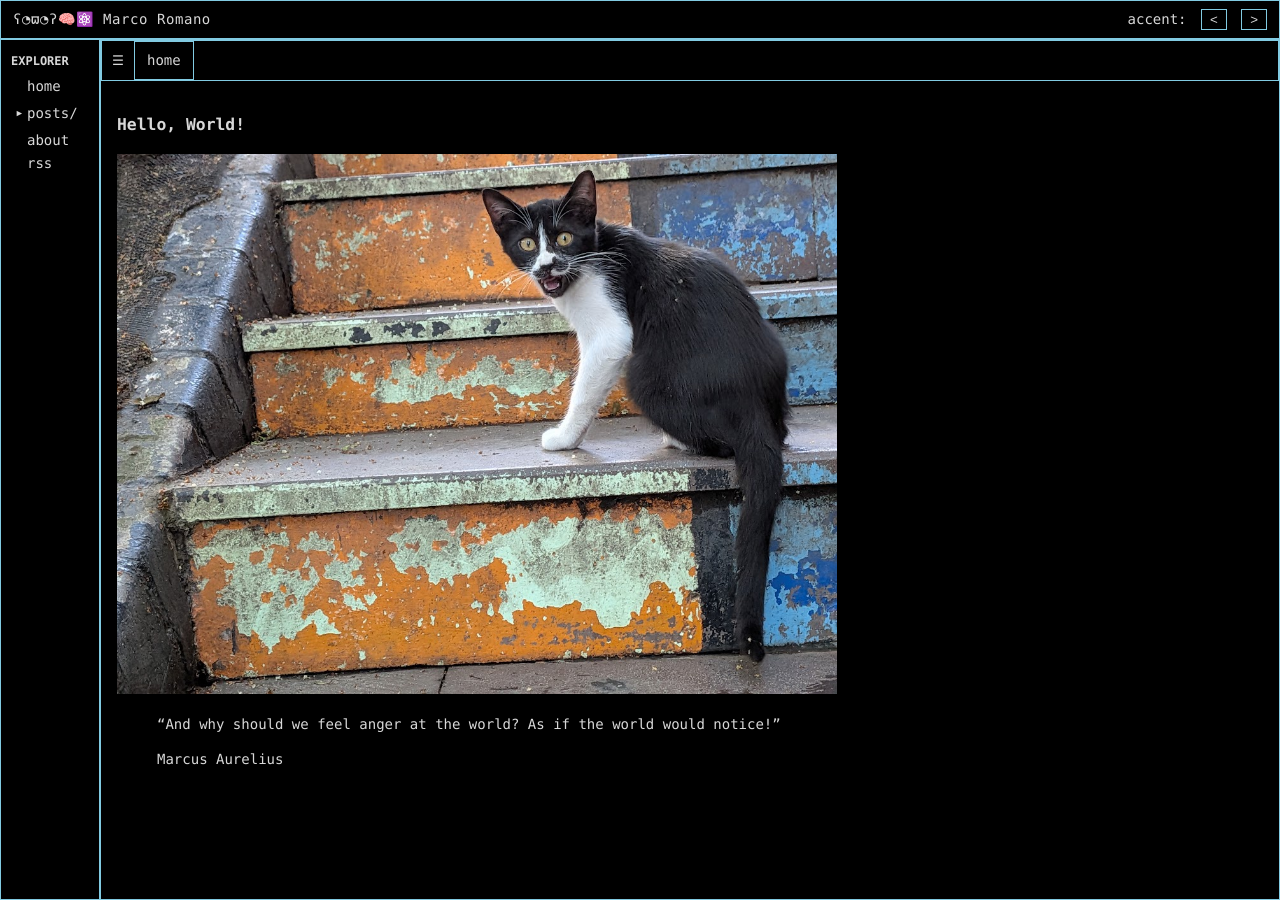
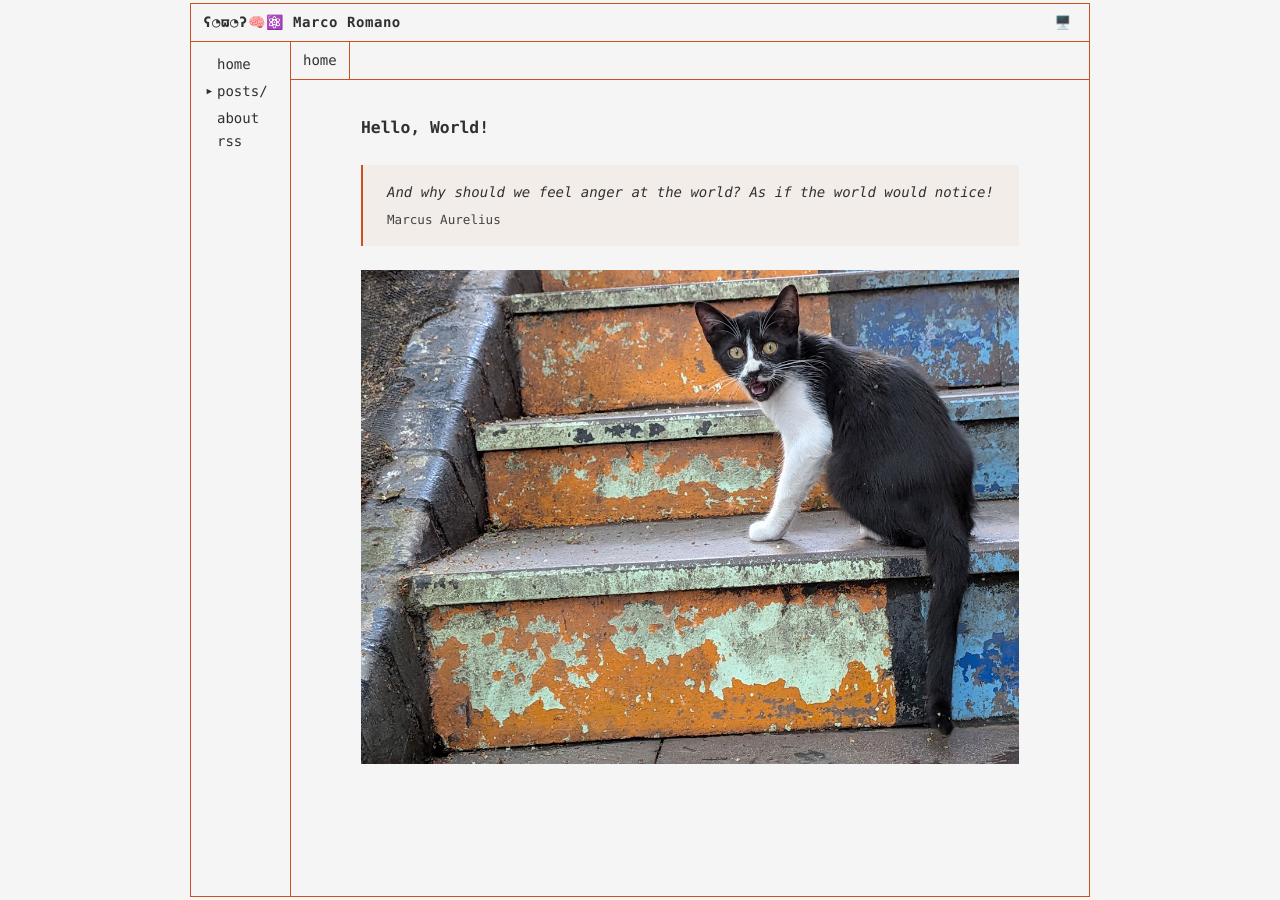
Before and after one commit to markort147/markort147.github.io, a Jekyll site: the page built from index.md, in a window 1280 px wide. Built offline with Jekyll 4.4.1, drawn with Linux system fonts in a browser that asks for light colours; nearby versions of some CDN libraries.

Commit message:
dark light themes

```diff
--- a/_layouts/ide.html
+++ b/_layouts/ide.html
@@ -1,10 +1,19 @@
 <!doctype html>
-<html lang="en" data-theme="dark">
+<html lang="en">
 
 <head>
     <meta charset="utf-8" />
     <meta name="viewport" content="width=device-width,initial-scale=1" />
-    <title>{{ page.title | default: site.title | default: "Site" }}</title>
+    <title>{{ site.title }} - {{ page.title }}</title>
+    <script>
+        (function () {
+            const m = localStorage.getItem("theme-mode"); // "light" | "dark" | "auto"
+            const r = document.documentElement;
+            if (m === "light" || m === "dark") r.setAttribute("data-theme", m);
+            else if (m === "auto") r.removeAttribute("data-theme");
+            else r.removeAttribute("data-theme");                   // default: auto
+        })();
+    </script>
     <link rel="stylesheet" href="{{ '/assets/css/ide.css' | relative_url }}">
     <link rel="stylesheet"
         href='https://cdnjs.cloudflare.com/ajax/libs/highlight.js/11.11.1/styles/github-dark.min.css' />
@@ -14,18 +23,14 @@
 </head>
 
 <body>
+    <div id="container">
         <header class="topbar">
             <div class="brand">ʕ◔ϖ◔ʔ🧠⚛️ {{ site.title }}</div>
-        <div class="actions">
-            accent:
-            <button id="hue-dec" aria-label="decrease hue"><</button>
-            <button id="hue-inc" aria-label="increase hue">></button>
-        </div>
+            <button id="theme-toggle">☀️</button>
         </header>
 
         <main class="workspace">
             <aside class="sidebar" id="sidebar">
-            <div id="sidebar-title">EXPLORER</div>
                 <ul class="tree">
                     <li>
                         <a href="/">home</a>
@@ -56,7 +61,7 @@
                         </details>
                     </li>
                     <li>
-                    <a href="/about.html">about</a>
+                        <a href="/about">about</a>
                     </li>
                     <li>
                         <a href="/feed.xml">rss</a>
@@ -66,14 +71,16 @@
 
             <section class="editor" id="editor">
                 <div class="tabs">
-                <button id="sidebar-toggle" aria-label="toggle sidebar">☰</button>
                     <div class="tab">{{ page.date | date: '%Y-%m-%d'}} {{ page.title }}</div>
                 </div>
+                <div class="scrollable">
                     <article class="doc content">
                         {{ content }}
                     </article>
+                </div>
             </section>
         </main>
+    </div>
 </body>
 
 </html>
--- a/assets/css/ide.css
+++ b/assets/css/ide.css
@@ -1,9 +1,53 @@
 :root {
-    --hue: 220;
-    --bg: rgb(0, 0, 0);
-    --fg: rgb(216, 216, 216);
-    --accent: oklch(80% 0.08 var(--hue));
+    --bg-dark: rgb(34, 34, 34);
+    --fg-dark: rgb(228, 228, 228);
+    --accent-dark: rgb(89, 169, 245);
+
+    --bg-light: rgb(245, 245, 245);
+    --fg-light: rgb(48, 48, 48);
+    --accent-light: rgb(48, 83, 240);
+    --bg-light: rgb(245, 245, 245);
+    --fg-light: rgb(48, 48, 48);
+    --accent-light: rgb(204, 81, 32);
+
+    --bg: var(--bg-dark);
+    --fg: var(--fg-dark);
+    --accent: var(--accent-dark);
+    color-scheme: dark;
+
     --grid-gap: 0px;
+}
+
+:root[data-theme="dark"] {
+    --bg: var(--bg-dark);
+    --fg: var(--fg-dark);
+    --accent: var(--accent-dark);
+    color-scheme: dark;
+}
+
+:root[data-theme="light"] {
+    --bg: var(--bg-light);
+    --fg: var(--fg-light);
+    --accent: var(--accent-light);
+    color-scheme: light;
+}
+
+@media (prefers-color-scheme: light) {
+    :root:not([data-theme]) {
+        --bg: var(--bg-light);
+        --fg: var(--fg-light);
+        --accent: var(--accent-light);
+        color-scheme: light;
+    }
+}
+
+@media (prefers-color-scheme: dark) {
+    :root:not([data-theme]) {
+        --bg: var(--bg-dark);
+        --fg: var(--fg-dark);
+        --accent: var(--accent-dark);
+        color-scheme: dark;
+    }
 }
 
 * {
@@ -11,21 +55,22 @@
 }
 
 body {
+    display: flex;
+    height: 100dvh;
+    background: var(--bg);
+    color: var(--fg);
     margin: 0;
+    padding: 3px;
+}
+
+#container {
+    margin-inline: auto;
     display: flex;
     flex-direction: column;
-    height: 100vh;
-    overflow: hidden;
-    background: var(--bg);
-    color: var(--fg);
+    min-width: 0;
+    max-width: 900px;
+    height: 100%;
     font: 14px/1.5 ui-monospace, SFMono-Regular, Menlo, Consolas, monospace;
-}
-
-.topbar,
-.sidebar,
-.editor,
-.tabs,
-.tab {
     border: 1px solid var(--accent);
 }
 
@@ -40,14 +85,12 @@ body {
 
 .topbar .brand {
     letter-spacing: .04em;
+    font-weight: bold;
 }
 
-.topbar .actions button {
-    background: transparent;
-    color: var(--fg);
-    padding: 2px 8px;
-    margin-left: 6px;
-    border: 1px solid var(--accent);
+.topbar button {
+    border: none;
+    background: inherit;
     cursor: pointer;
 }
 
@@ -55,9 +98,11 @@ body {
     display: flex;
     padding-top: 5px;
     min-height: 0;
+    min-block-size: 0;
     flex: 1 1 auto;
     gap: var(--grid-gap);
     padding: var(--grid-gap) 0;
+    border-top: 1px solid var(--accent);
 }
 
 .sidebar {
@@ -67,77 +112,12 @@ body {
     overflow-x: hidden;
     transition: transform 0.2s ease;
 
+    border-right: 1px solid var(--accent);
+
     flex: 0 0 auto;
     width: max-content;
     min-width: 100px;
     max-width: 20vw;
-}
-
-#sidebar-title {
-    font-weight: 700;
-    font-size: 12px;
-    margin: 2px 0 6px;
-}
-
-.editor {
-    display: flex;
-    flex-direction: column;
-    min-width: 0;
-    min-height: 0;
-    flex: 1 1 auto;
-    overflow: hidden;
-}
-
-.tabs {
-    display: flex;
-    flex: 0 0 auto;
-}
-
-.tab {
-    padding: 8px 12px;
-}
-
-#sidebar-toggle {
-    background: inherit;
-    color: inherit;
-    cursor: pointer;
-    margin: 4px;
-    padding: 2px 6px;
-    border: none;
-}
-
-.content {
-    padding: 16px;
-    overflow: auto;
-    flex: 1 1 auto;
-    min-height: 0;
-}
-
-.sidebar.hidden {
-    display: none;
-}
-
-.tree,
-.tree ul {
-    list-style: none;
-    margin: 0;
-    padding-left: 16px;
-}
-
-.tree li {
-    margin: 2px 0;
-}
-
-
-.content a {
-    color: var(--accent);
-    text-decoration: none;
-    border-bottom: 1px dotted var(--accent);
-}
-
-.content pre {
-    padding: 10px;
-    overflow: auto;
 }
 
 .sidebar details {
@@ -175,13 +155,6 @@ body {
     transform: rotate(-90deg);
 }
 
-.tree,
-.tree ul {
-    list-style: none;
-    margin: 0;
-    padding-left: 16px;
-}
-
 .sidebar a {
     color: inherit;
     text-decoration: none;
@@ -192,3 +165,88 @@ body {
     color: inherit;
     text-decoration: none;
 }
+
+.tree,
+.tree ul {
+    list-style: none;
+    margin: 0;
+    padding-left: 16px;
+}
+
+.tree li {
+    margin: 2px 0;
+}
+
+.editor {
+    display: flex;
+    flex-direction: column;
+    min-width: 0;
+    min-height: 0;
+    flex: 1 1 auto;
+    overflow: hidden;
+}
+
+.tabs {
+    display: flex;
+    flex: 0 0 auto;
+    border-bottom: 1px solid var(--accent);
+}
+
+.tab {
+    padding: 8px 12px;
+    border-right: 1px solid var(--accent);
+}
+
+.scrollable {
+    block-size: 100%;
+    overflow-y: auto;
+    padding: 20px 70px;
+    flex: 1 1 auto;
+    min-height: 0;
+    scrollbar-width: thin;
+    scrollbar-color: var(--accent) var(--bg);
+}
+
+.content {
+    margin-inline: auto;
+    max-width: 90ch;
+    min-width: 0;
+}
+
+.content a {
+    color: var(--accent);
+    text-decoration: none;
+    border-bottom: 1px dotted var(--accent);
+}
+
+.content pre {
+    padding: 10px;
+    overflow: auto;
+}
+
+.quote {
+    margin-block: 1.5rem;
+    padding: 1rem 1.5rem;
+    border-left: 2px solid var(--accent);
+    background: color-mix(in srgb, var(--bg) 95%, var(--accent) 5%);
+    font-style: italic;
+}
+
+.quote-text {
+    margin: 0 0 .5rem 0;
+    line-height: 1.6;
+}
+
+.quote-meta {
+    font-size: 0.9em;
+    color: var(--fg);
+    opacity: 0.9;
+}
+
+.quote-from {
+    font-weight: 500;
+}
+
+.quote-author {
+    font-style: normal;
+}
--- a/assets/js/ide.js
+++ b/assets/js/ide.js
@@ -1,25 +1,3 @@
-(function () {
-    const root = document.documentElement;
-    const readout = document.getElementById('hue-readout');
-    const setHue = (h) => {
-        const v = ((h % 360) + 360) % 360;
-        root.style.setProperty('--hue', v);
-        if (readout) readout.textContent = v;
-        localStorage.setItem('mono-hue', v);
-    };
-    const saved = localStorage.getItem('mono-hue');
-    if (saved) setHue(parseInt(saved, 10));
-    document.getElementById('hue-inc')?.addEventListener('click', () => setHue((+getComputedStyle(root).getPropertyValue('--hue')) + 40));
-    document.getElementById('hue-dec')?.addEventListener('click', () => setHue((+getComputedStyle(root).getPropertyValue('--hue')) - 40));
-})();
-
-(function () {
-    document.getElementById('sidebar-toggle')?.addEventListener('click', () => {
-        document.getElementById('sidebar')?.classList.toggle('hidden');
-        document.querySelector('.workspace')?.classList.toggle('sidebar-hidden');
-    });
-})();
-
 (function () {
     hljs.highlightAll();
 })();
@@ -31,4 +9,32 @@
             link.setAttribute('rel', 'noopener noreferrer');
         }
     });
-})()
+})();
+
+(function () {
+  const root = document.documentElement;
+  const btn  = document.getElementById("theme-toggle");
+  const order = ["light", "dark", "auto"];
+
+  function current() { return root.hasAttribute("data-theme") ? root.getAttribute("data-theme") : "auto"; }
+
+  function apply(mode) {
+    if (mode === "auto") {
+      root.removeAttribute("data-theme");
+      localStorage.setItem("theme-mode", "auto");
+    } else {
+      root.setAttribute("data-theme", mode);
+      localStorage.setItem("theme-mode", mode);
+    }
+    btn.textContent = mode === "light" ? "☀️" : mode === "dark" ? "🌙" : "🖥️";
+    btn.title = "Theme: " + mode;
+  }
+
+  btn?.addEventListener("click", () => {
+    const next = order[(order.indexOf(current()) + 1) % order.length];
+    apply(next);
+  });
+
+  // init icon
+  apply(current());
+})();
--- a/index.md
+++ b/index.md
@@ -5,7 +5,19 @@ title: home
 
 # Hello, World!
 
-<img id="home-carousel" alt="random image" style="max-width: 80%; max-height: 60vh;">
+<div class="quote">
+  <blockquote class="quote-text">
+    And why should we feel anger at the world? As if the world would notice!
+  </blockquote>
+  <figcaption class="quote-meta">
+    <!-- <span class="quote-from">Meditations</span> —  -->
+    <span class="quote-author">Marcus Aurelius</span>
+  </figcaption>
+</div>
+
+<div align="center">
+<img id="home-carousel" alt="random image" style="max-width: 100%">
+</div>
 
 <script>
   const images = [
```
Also changed, not shown: other parts of index.md (+0 -5 lines), _posts/2025-06-11-sul-quorum.md (+11 -0 lines). Lines whose indentation alone changed are shown as unchanged.
